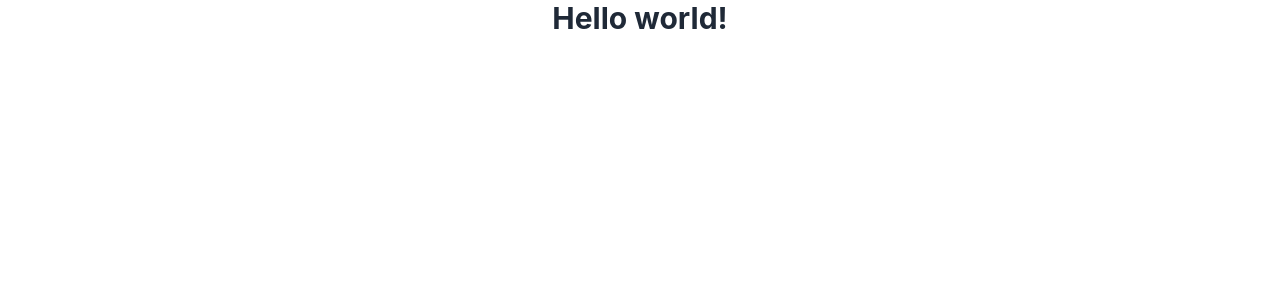
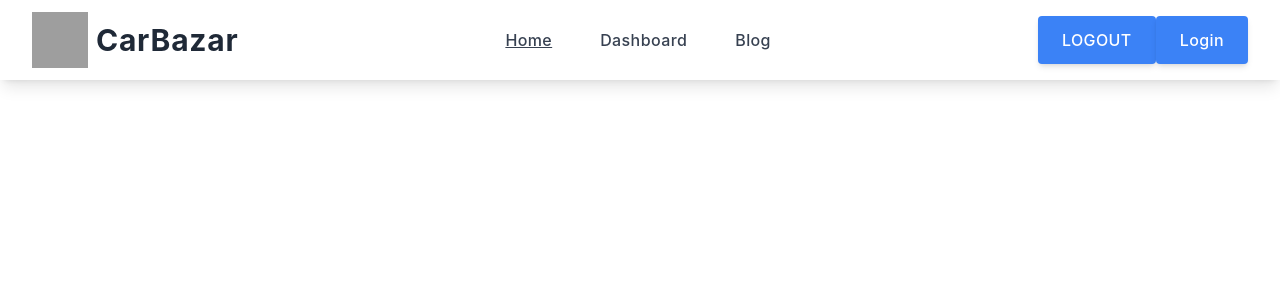
Before and after one commit to abu-noman30/client-used-products-resale-market-mern, a React (Create React App) app: page /home in a window 1280 px wide. Shown: the top 300 px of the page. Built offline with nearby package versions, Linux system fonts and the light colour scheme; grey boxes are pictures that could not be loaded.

Commit message:
navbar added

```diff
--- a/package.json
+++ b/package.json
@@ -9,6 +9,7 @@
     "daisyui": "^2.41.0",
     "react": "^18.2.0",
     "react-dom": "^18.2.0",
+    "react-hot-toast": "^2.4.0",
     "react-router-dom": "^6.4.3",
     "react-scripts": "5.0.1",
     "web-vitals": "^2.1.4"
--- a/src/App.js
+++ b/src/App.js
@@ -1,7 +1,12 @@
+import { RouterProvider } from 'react-router-dom';
+import { Toaster } from 'react-hot-toast';
+import router from './Routers/Router';
+
 function App() {
 	return (
 		<div className='App'>
-			<h1 className='text-3xl font-bold text-center'>Hello world!</h1>
+			<Toaster position='top-center' reverseOrder={false} />
+			<RouterProvider router={router} />
 		</div>
 	);
 }
--- /dev/null
+++ b/src/Layouts/Root/Root.js
@@ -0,0 +1,22 @@
+import React from 'react';
+import { Outlet } from 'react-router-dom';
+import Navbar from '../../Shared/Navbar/Navbar';
+
+const Root = () => {
+	return (
+		<>
+			{/* Navbar Section */}
+			<div className='navbar-section'>
+				<Navbar />
+			</div>
+			{/* Outlet/Main Section */}
+			<div className='outlet-section'>
+				<Outlet />
+			</div>
+			{/* Footer Section */}
+			<div className='footer-section'>{/* <Footer /> */}</div>
+		</>
+	);
+};
+
+export default Root;
--- /dev/null
+++ b/src/Pages/Home/Home.js
@@ -0,0 +1,17 @@
+import React from 'react';
+
+const Home = () => {
+	return (
+		<>
+			{/* Home Container */}
+			<div className='home-container'>
+				{/* Header Container */}
+				<section className='header-container'></section>
+				{/*  */}
+
+			</div>
+		</>
+	);
+};
+
+export default Home;
--- /dev/null
+++ b/src/Routers/Router.js
@@ -0,0 +1,21 @@
+import { createBrowserRouter } from 'react-router-dom';
+import Root from '../Layouts/Root/Root';
+import Home from '../Pages/Home/Home';
+
+const router = createBrowserRouter([
+	{
+		path: '/',
+		element: <Root />,
+		children: [
+			{
+				index: true,
+				element: <Home />
+			},
+			{
+				path: 'home',
+				element: <Home />
+			}
+		]
+	}
+]);
+export default router;
--- /dev/null
+++ b/src/Shared/Navbar/Navbar.js
@@ -0,0 +1,216 @@
+import React, { useState } from 'react';
+import { NavLink } from 'react-router-dom';
+
+const Navbar = () => {
+	const [isMenuOpen, setIsMenuOpen] = useState(false);
+	return (
+		<>
+			{/* Navbar Container */}
+			<div className='navbar-container shadow-lg'>
+				<div className='px-4 py-3 mx-auto sm:max-w-xl md:max-w-full lg:max-w-screen-xl md:px-24 lg:px-8 '>
+					<div className='relative flex items-center justify-between z-2'>
+						<NavLink to='/' aria-label='eduCamp' title='eduCamp' className='inline-flex items-center'>
+							<span>
+								<img src='Images/logo.png' alt='logo' className='w-14 h-14' />
+							</span>
+							<span className='ml-2 text-xl lg:text-3xl font-bold tracking-wide text-gray-800 '>CarBazar</span>
+						</NavLink>
+						<ul className='hidden items-center space-x-8 lg:flex'>
+							<li>
+								<NavLink
+									to='/home'
+									aria-label='Home'
+									title='Home'
+									className='font-medium tracking-wide text-gray-700 transition-colors duration-200 hover:text-deep-purple-accent-400'
+									style={({ isActive }) => ({
+										textDecoration: isActive ? 'underline' : ''
+									})}
+								>
+									<span className='flex items-center justify-start hover:bg-slate-100 rounded-lg p-2 '>Home</span>
+								</NavLink>
+							</li>
+							<li>
+								<NavLink
+									to='/courses'
+									aria-label='Courses'
+									title='Courses'
+									className='font-medium tracking-wide text-gray-700 transition-colors duration-200 hover:text-deep-purple-accent-400'
+									style={({ isActive }) => ({
+										textDecoration: isActive ? 'underline' : ''
+									})}
+								>
+									<span className='flex items-center justify-start hover:bg-slate-100 rounded-lg p-2'>Dashboard</span>
+								</NavLink>
+							</li>
+							<li>
+								<NavLink
+									to='/blog'
+									aria-label='Blog'
+									title='Blog'
+									className='font-medium tracking-wide text-gray-700 transition-colors duration-200 hover:text-deep-purple-accent-400'
+									style={({ isActive }) => ({
+										textDecoration: isActive ? 'underline' : ''
+									})}
+								>
+									<span className='flex items-center justify-start hover:bg-slate-100 rounded-lg p-2'>Blog</span>
+								</NavLink>
+							</li>
+						</ul>
+						<ul className='hidden items-center space-x-8 lg:flex'>
+							<li>
+								{/* {currentUser && currentUser.uid ? ( */}
+								<>
+									<NavLink to='/login'>
+										<button
+											className='inline-flex items-center justify-center h-12 px-6 font-medium tracking-wide text-white transition duration-200 rounded shadow-md bg-blue-500 hover:bg-blue-900 focus:shadow-outline focus:outline-none'
+											aria-label='Logout'
+											title='Logout'
+											onClick={() => {
+												// handlerOnLogout();
+											}}
+										>
+											LOGOUT
+										</button>
+									</NavLink>
+								</>
+								{/* ) : ( */}
+								<>
+									<NavLink
+										to='/login'
+										className='inline-flex items-center justify-center h-12 px-6 font-medium tracking-wide text-white transition duration-200 rounded shadow-md bg-blue-500 hover:bg-blue-900 focus:shadow-outline focus:outline-none'
+										aria-label='Login'
+										title='Login'
+									>
+										Login
+									</NavLink>
+								</>
+								{/* )} */}
+							</li>
+						</ul>
+						<div className='lg:hidden'>
+							<button
+								aria-label='Open Menu'
+								title='Open Menu'
+								className='p-2 -mr-1 transition duration-200 rounded focus:outline-none focus:shadow-outline hover:bg-deep-purple-50 focus:bg-deep-purple-50'
+								onClick={() => setIsMenuOpen(true)}
+							>
+								<svg className='w-5 text-gray-600' viewBox='0 0 24 24'>
+									<path fill='currentColor' d='M23,13H1c-0.6,0-1-0.4-1-1s0.4-1,1-1h22c0.6,0,1,0.4,1,1S23.6,13,23,13z' />
+									<path fill='currentColor' d='M23,6H1C0.4,6,0,5.6,0,5s0.4-1,1-1h22c0.6,0,1,0.4,1,1S23.6,6,23,6z' />
+									<path fill='currentColor' d='M23,20H1c-0.6,0-1-0.4-1-1s0.4-1,1-1h22c0.6,0,1,0.4,1,1S23.6,20,23,20z' />
+								</svg>
+							</button>
+							{isMenuOpen && (
+								<div className='absolute top-0 left-0 w-full z-10'>
+									<div className='p-5 bg-white border rounded shadow-sm'>
+										<div className='flex items-center justify-between mb-4'>
+											<div>
+												<NavLink to='/' aria-label='Company' title='eduCamp' className='inline-flex items-center'>
+													<span>
+														<img src='Images/logo.png' alt='logo' className='w-16 h-1/2' />
+													</span>
+													<span className='ml-2 text-xl font-bold tracking-wide text-gray-800'>eduCamp</span>
+												</NavLink>
+											</div>
+											<div className='flex items-center justify-end'>
+												<button
+													aria-label='Close Menu'
+													title='Close Menu'
+													className='p-2 -mt-2 -mr-2 transition duration-200 rounded hover:bg-gray-200 focus:bg-gray-200 focus:outline-none focus:shadow-outline ml-4 md:ml-16'
+													onClick={() => setIsMenuOpen(false)}
+												>
+													<svg className='w-5 text-gray-600 ' viewBox='0 0 24 24'>
+														<path
+															fill='currentColor'
+															d='M19.7,4.3c-0.4-0.4-1-0.4-1.4,0L12,10.6L5.7,4.3c-0.4-0.4-1-0.4-1.4,0s-0.4,1,0,1.4l6.3,6.3l-6.3,6.3 c-0.4,0.4-0.4,1,0,1.4C4.5,19.9,4.7,20,5,20s0.5-0.1,0.7-0.3l6.3-6.3l6.3,6.3c0.2,0.2,0.5,0.3,0.7,0.3s0.5-0.1,0.7-0.3 c0.4-0.4,0.4-1,0-1.4L13.4,12l6.3-6.3C20.1,5.3,20.1,4.7,19.7,4.3z'
+														/>
+													</svg>
+												</button>
+											</div>
+										</div>
+										<nav>
+											<ul className='space-y-4 grid '>
+												<li>
+													<NavLink
+														to='/home'
+														aria-label='Home'
+														title='Home'
+														className='font-medium tracking-wide text-gray-700 transition-colors duration-200 hover:text-deep-purple-accent-400'
+														style={({ isActive }) => ({
+															textDecoration: isActive ? 'underline' : ''
+														})}
+													>
+														<span className='flex items-center justify-start'>Home</span>
+													</NavLink>
+												</li>
+												<li>
+													<NavLink
+														to='/courses'
+														aria-label='Courses'
+														title='Courses'
+														className='font-medium tracking-wide text-gray-700 transition-colors duration-200 hover:text-deep-purple-accent-400'
+														style={({ isActive }) => ({
+															textDecoration: isActive ? 'underline' : ''
+														})}
+													>
+														<span className='flex items-center justify-start'>Dashboard</span>
+													</NavLink>
+												</li>
+												<li>
+													<NavLink
+														to='/blog'
+														aria-label='Blog'
+														title='Blog'
+														className='font-medium tracking-wide text-gray-700 transition-colors duration-200 hover:text-deep-purple-accent-400'
+														style={({ isActive }) => ({
+															textDecoration: isActive ? 'underline' : ''
+														})}
+													>
+														<span className='flex items-center justify-start'>Blog</span>
+													</NavLink>
+												</li>
+
+												<li>
+													{/* {currentUser && currentUser.uid ? ( */}
+													<>
+														<NavLink to='/login'>
+															<button
+																className='inline-flex items-center justify-center h-12 px-6 font-medium tracking-wide text-white transition duration-200 rounded shadow-md bg-blue-500 hover:bg-blue-900 focus:shadow-outline focus:outline-none w-full md:w-1/2 md:block mx-auto'
+																aria-label='Logout'
+																title='Logout'
+																onClick={() => {
+																	// handlerOnLogout();
+																}}
+															>
+																LOGOUT
+															</button>
+														</NavLink>
+													</>
+													{/* ) : ( */}
+													<>
+														<NavLink to='/login'>
+															<button
+																className='inline-flex items-center justify-center h-12 px-6 font-medium tracking-wide text-white transition duration-200 rounded shadow-md bg-blue-500 hover:bg-blue-900 focus:shadow-outline focus:outline-none w-full md:w-1/2 md:block mx-auto'
+																aria-label='Login'
+																title='Login'
+															>
+																Login
+															</button>
+														</NavLink>
+													</>
+													{/* )} */}
+												</li>
+											</ul>
+										</nav>
+									</div>
+								</div>
+							)}
+						</div>
+					</div>
+				</div>
+			</div>
+		</>
+	);
+};
+
+export default Navbar;
```
Also changed, not shown: src/index.js (+4 -4 lines), 1 other file (tests, documents, lock files or other folders).
